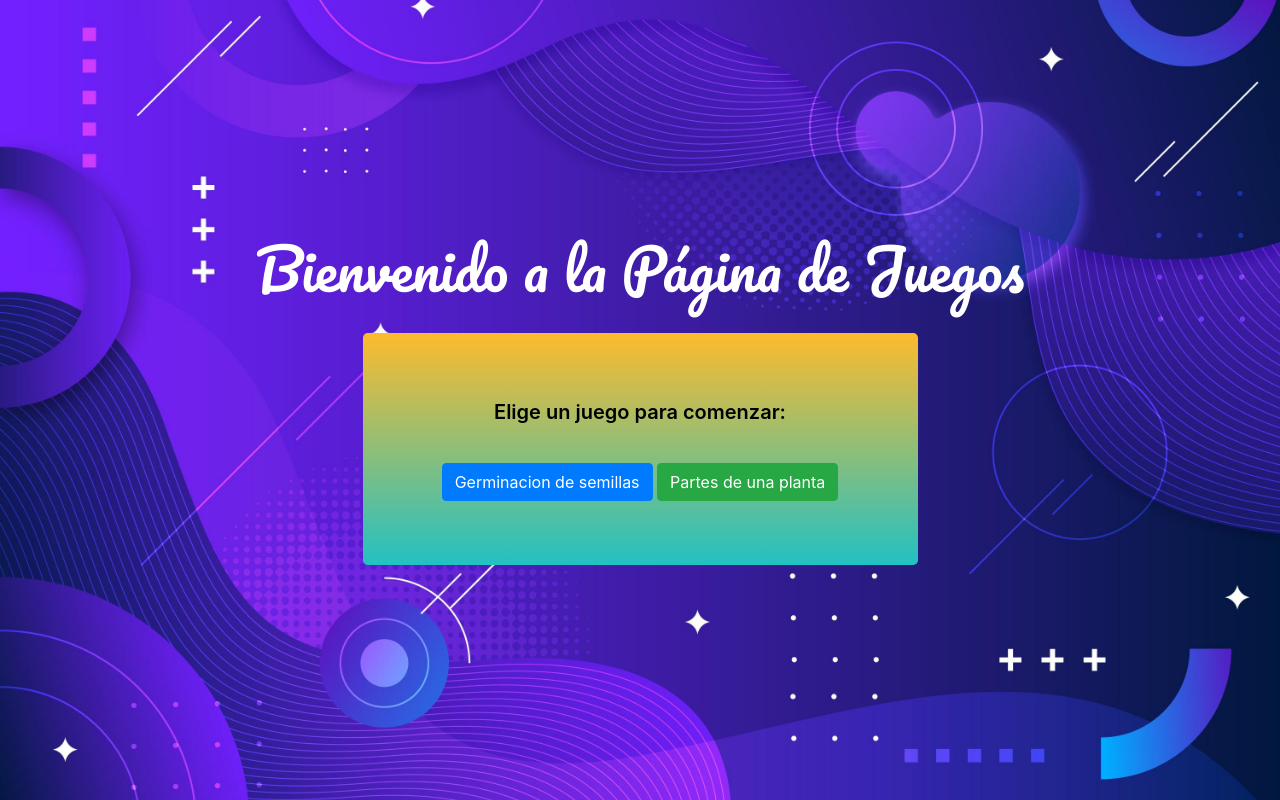
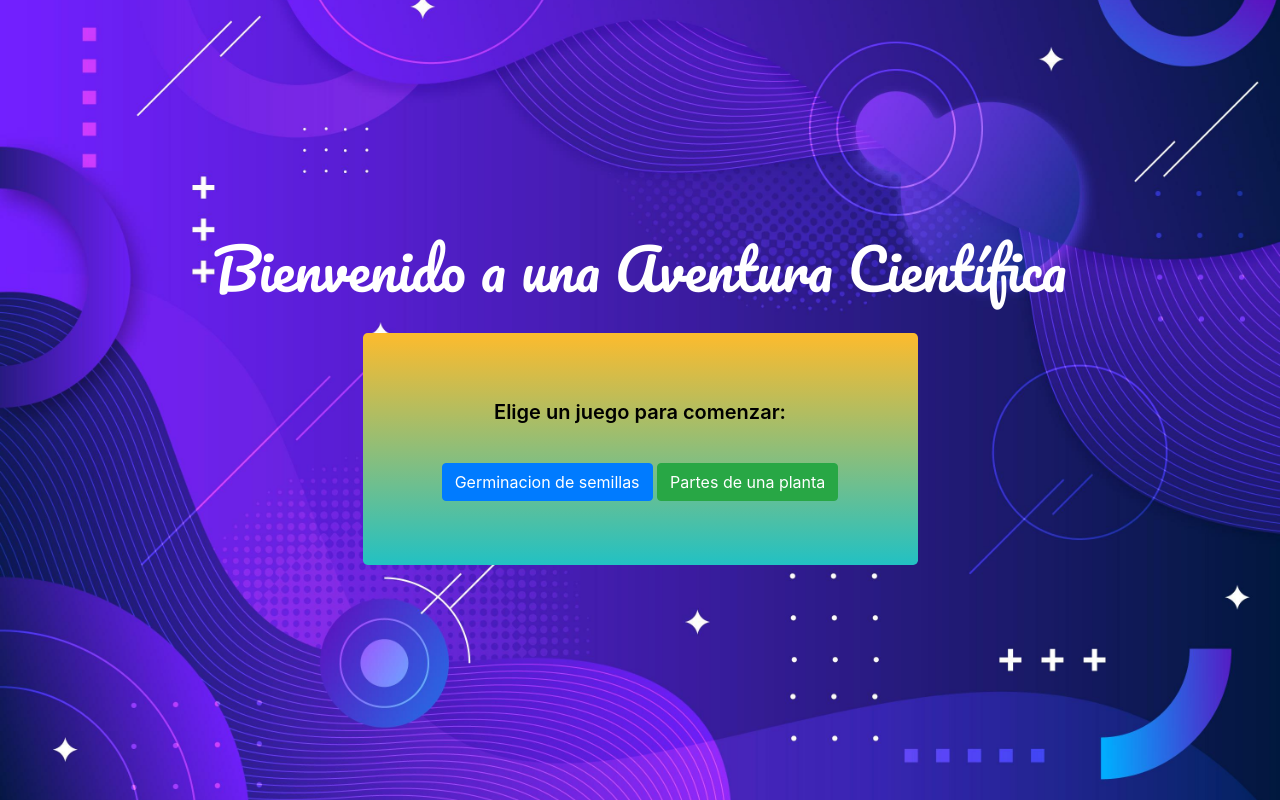
Before and after one commit to fer13gomez/aventuracientifica.github.io, a plain HTML site: page index.html in a window 1280 px wide. Drawn offline with nearby package versions, Linux system fonts and the light colour scheme.

Commit message:
nuevo cambio

```diff
--- a/index.html
+++ b/index.html
@@ -40,7 +40,7 @@
 <body>
 
     <div class="container text-center">
-        <h1 class="display-4" style="font-family: 'Pacifico', cursive;">Bienvenido a la Página de Juegos</h1>
+        <h1 class="display-4" style="font-family: 'Pacifico', cursive;">Bienvenido a una Aventura Científica</h1>
         <div class="jumbotron">
             <p class="lead" style="color: black; font-weight: 600;">Elige un juego para comenzar:</p>
             <a href="juegoGerminar.html" class="btn btn-primary btn-juego">Germinacion de semillas</a>
```
Also changed, not shown: app.js (+7 -5 lines).
